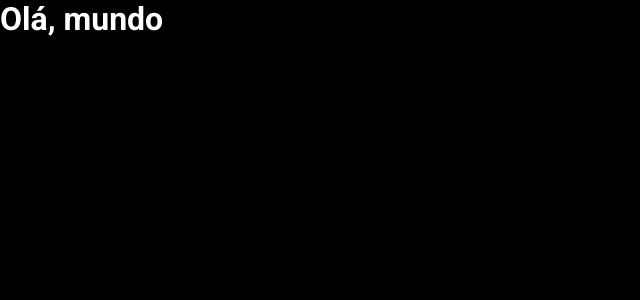
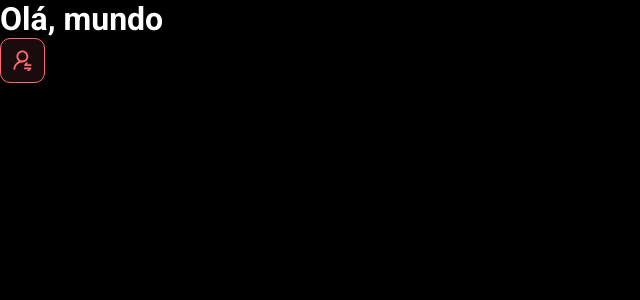
Before and after one commit to Matheus-Christian/dsmeta, a React (Vite) app in the folder frontend/: page / in a window 1280 px wide. Shown: the top 300 px of the page, without its empty margins (0-640 px from the left). Built offline with nearby package versions, Linux system fonts and the light colour scheme.

Commit message:
First component

```diff
--- a/frontend/src/App.tsx
+++ b/frontend/src/App.tsx
@@ -1,7 +1,11 @@
+import NotificationButton from "./components/NotificationButton"
 
 function App() {
   return(
-    <h1>Olá, mundo</h1>
+    <>
+      <h1>Olá, mundo</h1>
+      <NotificationButton />
+    </>
   )
 }
 
--- /dev/null
+++ b/frontend/src/components/NotificationButton/index.tsx
@@ -0,0 +1,12 @@
+import icon from '../../assets/img/notification-icon.svg'
+import './style.css'
+
+function NotificationButton() {
+    return(
+      <div className="dsmeta-red-btn">
+            <img src={icon} alt="notificar"></img>
+      </div>
+    )
+  }
+
+  export default NotificationButton
--- /dev/null
+++ b/frontend/src/components/NotificationButton/style.css
@@ -0,0 +1,15 @@
+.dsmeta-red-btn {
+    height: 45px;
+    width: 45px;
+    background: rgba(255, 107, 114, 0.1);
+    border: 1px solid #ff6b72;
+    border-radius: 10px;
+    display: flex;
+    align-items: center;
+    justify-content: center;
+    cursor: pointer;
+  }
+
+  .dsmeta-red-btn img {
+      width: 19px;
+  }
```
Also changed, not shown: frontend/src/assets/img/notification-icon.svg (added).
